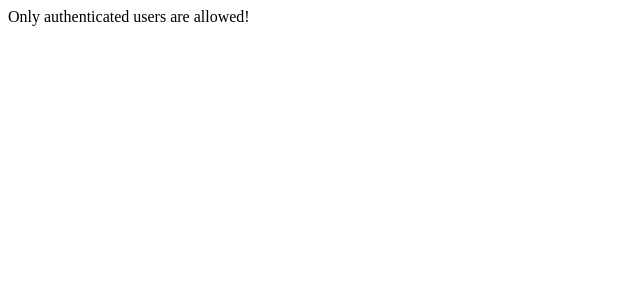
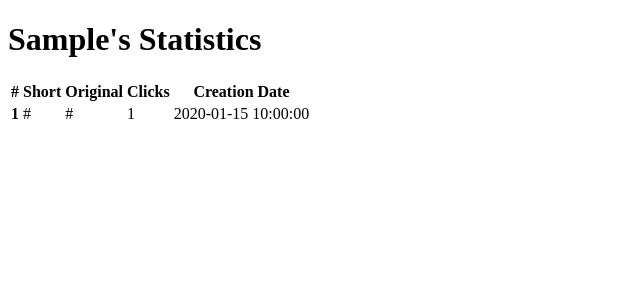
Before and after one commit to Boborikin/Flask-Shortener, a Flask app: page /stats in a window 1280 px wide. Shown: the top 300 px of the page, without its empty margins (0-640 px from the left). Run offline with Flask 2, Linux system fonts and the light colour scheme; a user stored in the database is signed in; tables that the repository leaves empty hold one stand-in row (values such as "Sample post"); some libraries are stand-ins or nearby versions.

Commit message:
add personal links statistic and some model tests

```diff
--- a/app.py
+++ b/app.py
@@ -12,6 +12,7 @@ from dateutil.relativedelta import relativedelta
 from werkzeug.security import generate_password_hash, check_password_hash
 from flask_login import LoginManager, UserMixin, login_required, login_user, current_user, AnonymousUserMixin
 from flask_migrate import Migrate
+
 
 basedir = os.path.abspath(os.path.dirname(__file__))
 login_manager = LoginManager()
@@ -47,7 +48,7 @@ class LoginForm(FlaskForm):
 class SignupForm(FlaskForm):
     email = StringField('Email:', validators=[DataRequired(), Length(1, 64), Email()], render_kw={"placeholder": "email"})
     username = StringField('Username', validators=[DataRequired(), Length(1, 64)], render_kw={"placeholder": 'username'})
-    password = PasswordField('Password', validators=[DataRequired(), EqualTo('password_confirm',
+    password = PasswordField('Password', validators=[DataRequired(), Length(6, 50), EqualTo('password_confirm',
             message=("Passwords must match"))], render_kw={"placeholder": 'password'})
     password_confirm = PasswordField('Confirm password', validators=[DataRequired()],
                                      render_kw={"placeholder": 'confirm password'})
@@ -65,7 +66,7 @@ class Link(db.Model):
     user_id = db.Column(db.Integer, db.ForeignKey('users.id'))
 
     def __repr__(self):
-        return '<Link %r>' % self.original_link
+        return '<Link %r %r %r %r>' % (self.original_link, self.short_link, self.clicks, self.creation_date)
 
 
 class User(UserMixin, db.Model):
@@ -88,7 +89,7 @@ class User(UserMixin, db.Model):
         return check_password_hash(self.password_hash, password)
 
     def __repr__(self):
-        return '<User %r>' % self.usernane
+        return '<Username %r>, <Email %r>' % (self.username, self.email)
 
 
 @login_manager.user_loader
@@ -96,15 +97,15 @@ def load_user(user_id):
     return User.query.get(int(user_id))
 
 
-@app.route('/secret')
-@login_required
-def secret():
-    return 'Only authenticated users are allowed!'
-
 @app.route('/stats')
 @login_required
 def stats():
-    return 'Only authenticated users are allowed!'
+    username = current_user.username
+    links = Link.query.join(User, Link.user_id == User.id).filter(Link.user_id == current_user.id).all()
+    numbers = [i+1 for i in range(0, len(links))]
+    links_and_numbers = zip(links, numbers)
+    return render_template('stats.html', username=username, links_and_numbers=links_and_numbers)
+
 
 @app.errorhandler(404)
 def page_not_found(error):
@@ -142,8 +143,8 @@ def index():
         if current_user.is_authenticated:
             db.session.add(Link(original_link=original_link, short_link=short_link, creation_date=creation_date,
                                 expiration_date=expiration_date, user_id=current_user.id))
-
-        db.session.add(Link(original_link=original_link, short_link=short_link, creation_date=creation_date,
+        else:
+            db.session.add(Link(original_link=original_link, short_link=short_link, creation_date=creation_date,
                                 expiration_date=expiration_date, user_id=None))
         db.session.flush()
         db.session.commit()
@@ -189,6 +190,14 @@ def register():
     return render_template('register.html', form=form)
 
 
+@app.cli.command()
+def test():
+    """Run the unit tests."""
+    import unittest
+    tests = unittest.TestLoader().discover('tests')
+    unittest.TextTestRunner(verbosity=2).run(tests)
+
+
 def short_url_creator():
     return 'http://127.0.0.1:5000/'+''.join([random.choice(list('123456789qwertyuiopasdfghjklzxcvbnmQWERTYUIOPASDFGHJKLZXCVBNM')) for x in range(7)])
 
--- a/templates/index.html
+++ b/templates/index.html
@@ -6,11 +6,13 @@
     {% block title %}Shortener{% endblock %}
 </title>
 {% block page_content %}
-    {% if current_user.is_authenticated %}
-    Hi {{ current_user.username }}!
+    {% if current_user %}
+        <h1>Hello, {{ current_user.username }}</h1>
+        <h1>ID: {{ current_user.id }}</h1>
     {% endif %}
     <a href="/login">Log In</a>
     <a href="/register">Sign Up</a>
+    <a href="/stats">Statistics</a>
 <div class="page-header">
     <a href="{{ link }}">{{ link }}</a>
 </div>
--- /dev/null
+++ b/templates/stats.html
@@ -0,0 +1,35 @@
+<!DOCTYPE html>
+<html lang="en">
+<head>
+    <meta charset="UTF-8">
+    <title>Title</title>
+</head>
+<body>
+{% block content %}
+    <h1>{% block title %} {{ username.title() }}'s Statistics {% endblock %}</h1>
+    <table class="table">
+        <thead>
+            <tr>
+                <th scope="col">#</th>
+                <th scope="col">Short</th>
+                <th scope="col">Original</th>
+                <th scope="col">Clicks</th>
+                <th scope="col">Creation Date</th>
+            </tr>
+        </thead>
+        <tbody>
+            {% for link, number in links_and_numbers %}
+                <tr>
+                    <th scope="row">{{ number }}</th>
+                    <td>{{ link.short_link }}</td>
+                    <td>{{ link.original_link }}</td>
+                    <td>{{  link.clicks }}</td>
+                    <td>{{ link.creation_date }}</td>
+                </tr>
+            {% endfor %}
+        </tbody>
+    </table>
+
+{% endblock %}
+</body>
+</html>
```
Also changed, not shown: tests/test_user_model.py (added, +22 -0 lines).
